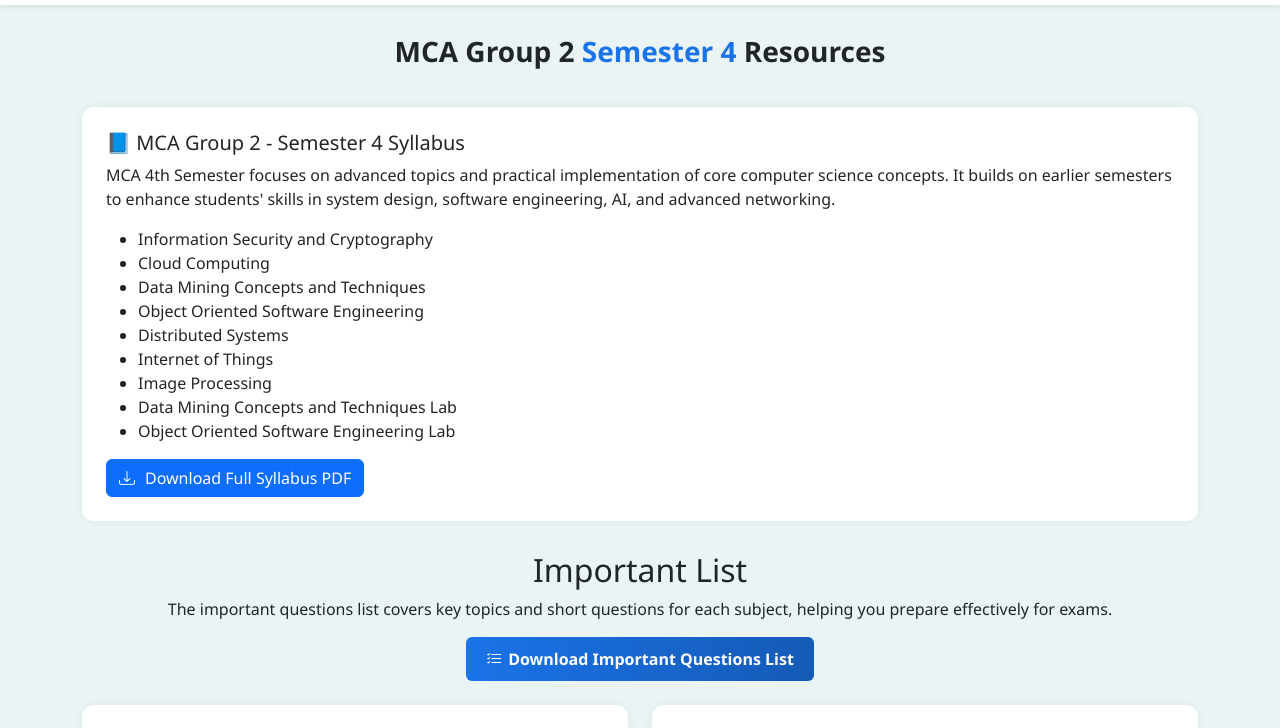
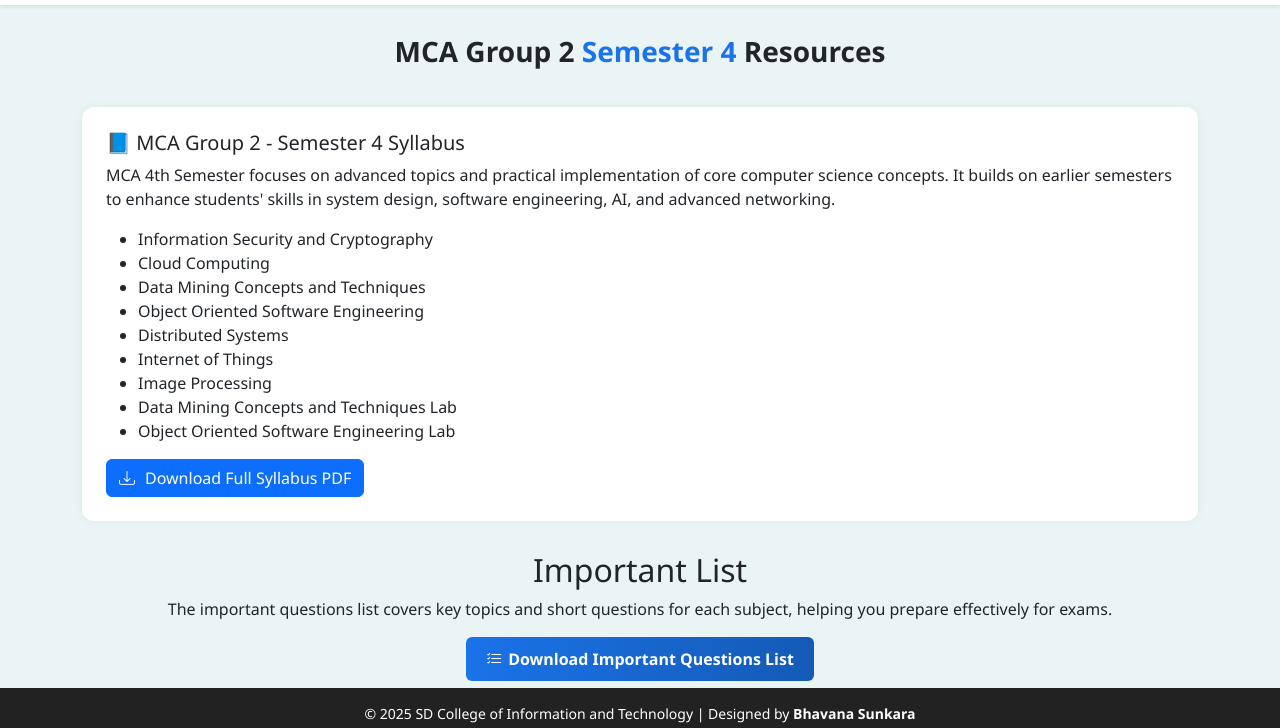
Before and after one commit to SunkaraBhavana3/mca4, a plain HTML site: page index.html in a window 1280 px wide. Shown: the part 61-789 px from the top of the page. Drawn offline with nearby package versions, Linux system fonts and the light colour scheme.

Commit message:
Update index.html

```diff
--- a/index.html
+++ b/index.html
@@ -3,6 +3,9 @@
 <head>
   <meta charset="UTF-8" />
   <meta name="viewport" content="width=device-width, initial-scale=1" />
+  <meta name="description" content="Official website of SD College of Information and Technology, providing information on courses, admissions, faculty, and student resources.">
+<meta name="keywords" content="Bhavana, Homepage, sd college of information, MCA 4 sem Study material, MCA 4 sem syllabus, MCA 4 sem important list, AKNU mca 4 sem Study material, AKNU mca 4 sem imp list, sd college">
+<meta name="author" content="Sunkara Bhavana">
   <title>MCA Group 1 Semester 4 Resources</title>
   <link href="https://cdn.jsdelivr.net/npm/bootstrap@5.3.3/dist/css/bootstrap.min.css" rel="stylesheet" />
   <link href="https://cdn.jsdelivr.net/npm/bootstrap-icons@1.10.5/font/bootstrap-icons.css" rel="stylesheet" />
@@ -404,7 +407,9 @@ Software Engineering
       <a href="#" class="text-dark"><i class="bi bi-linkedin"></i></a>
     </div>
   </footer>
-
+<footer style="position: fixed; bottom: 0; left: 0; width: 100%; background-color: #222; color: white; padding: 15px 0; text-align: center; font-size: 14px; z-index: 100;">
+  © 2025 SD College of Information and Technology | Designed by <strong>Bhavana Sunkara</strong>
+</footer>
   <script src="https://cdn.jsdelivr.net/npm/bootstrap@5.3.3/dist/js/bootstrap.bundle.min.js"></script>
 </body>
 </html>
```
